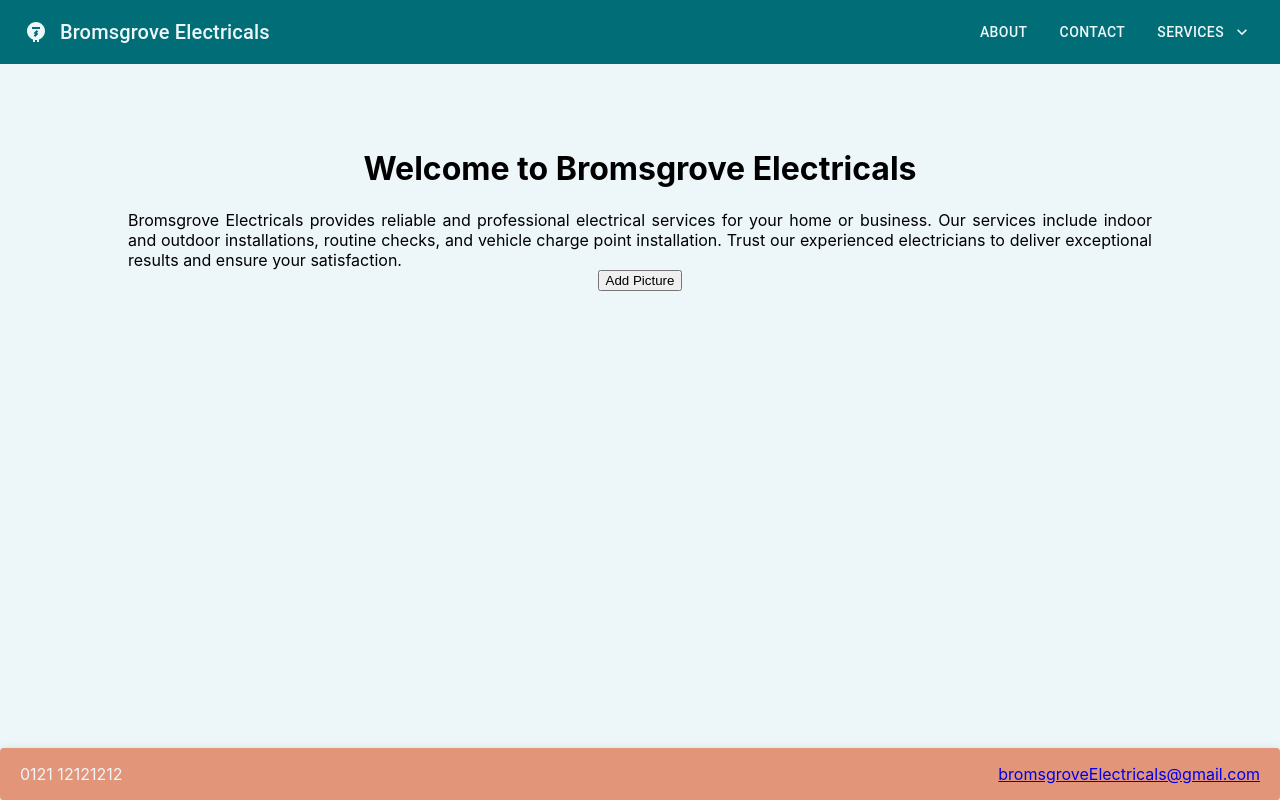
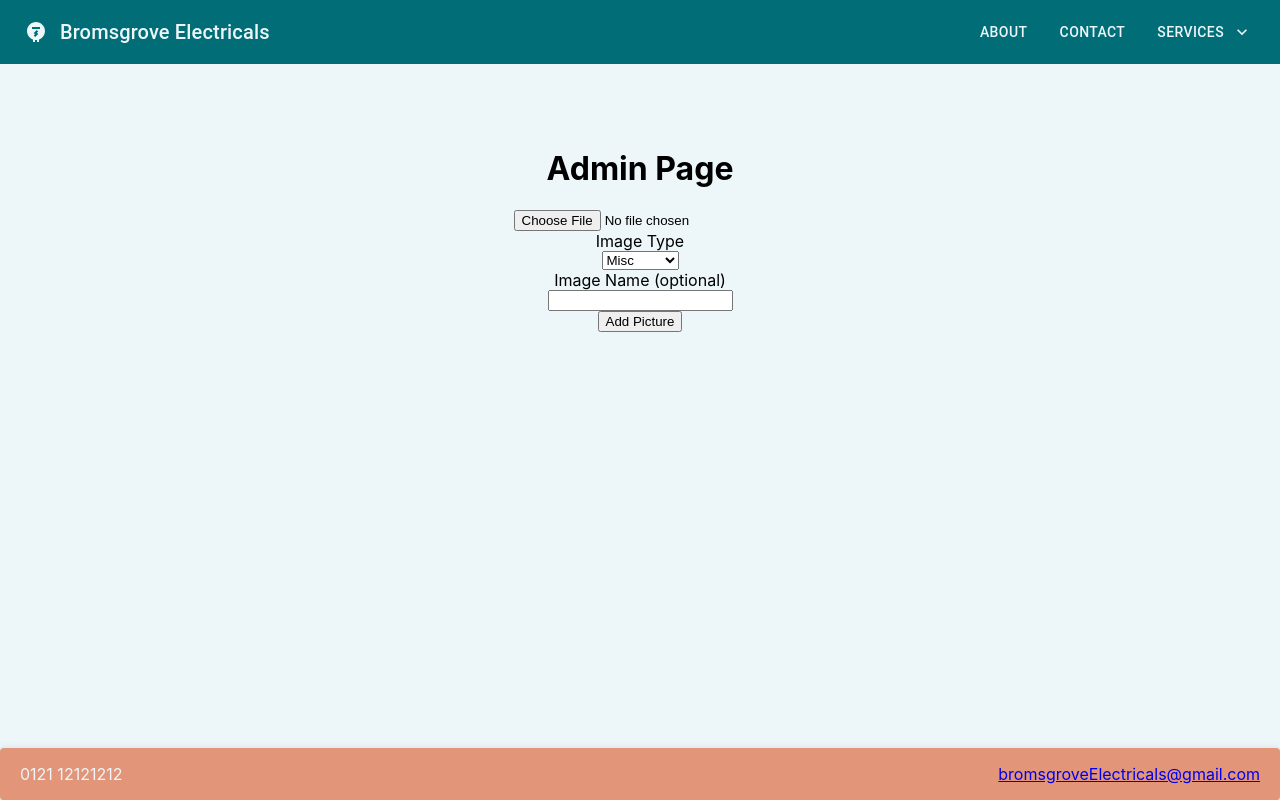
Before and after one commit to craig2812/bromsgrove-electricals-webapp, a React (Create React App) app: page /admin in a window 1280 px wide. Built offline with nearby package versions, Linux system fonts and the light colour scheme; no server answers; the database is empty.

Commit message:
v1.4.1/AddFirebaseStorageAndImageUpload-toAdmin

```diff
--- a/package.json
+++ b/package.json
@@ -21,6 +21,8 @@
     "react-router-dom": "^6.8.2",
     "react-scripts": "5.0.1",
     "typescript": "^4.9.5",
+    "util": "^0.12.5",
+    "uuid": "^9.0.0",
     "web-vitals": "^2.1.4"
   },
   "scripts": {
--- a/src/firebase/config.tsx
+++ b/src/firebase/config.tsx
@@ -1,5 +1,6 @@
 import { initializeApp } from 'firebase/app' // no compat for new SDK
 import { getDatabase, ref } from 'firebase/database'
+import {getStorage} from 'firebase/storage'
 
 
 const firebaseConfig = {
@@ -12,4 +13,5 @@
     measurementId: "G-EEG4JY02JS"
   };
 const app = initializeApp(firebaseConfig)
+export const storage = getStorage(app)
 export const database = getDatabase(app)
--- /dev/null
+++ b/src/firebase/getStorage.tsx
@@ -0,0 +1,69 @@
+import { initializeApp } from 'firebase/app';
+import { getFirestore, collection, addDoc, getDocs, Firestore } from 'firebase/firestore';
+import { doc, setDoc } from "firebase/firestore";
+import { set } from 'firebase/database';
+
+// Follow this pattern to import other Firebase services
+// import { } from 'firebase/<service>';
+
+// TODO: Replace the following with your app's Firebase project configuration
+const firebaseConfig = {
+    apiKey: "AIzaSyAUG8MvYI1nD9aoEYRD5Nnlo6Bg_qLnD8Q",
+    authDomain: "bromsgrovemaintenance7559.firebaseapp.com",
+    projectId: "bromsgrovemaintenance7559",
+    storageBucket: "bromsgrovemaintenance7559.appspot.com",
+    messagingSenderId: "547025782639",
+    appId: "1:547025782639:web:baaaf867f1e003c2de8a9a",
+    measurementId: "G-EEG4JY02JS"
+};
+
+const app = initializeApp(firebaseConfig);
+export const db = getFirestore(app);
+
+// Get a list of pictures from your database
+export async function getPictures(db: Firestore) {
+    const pictureCollection = collection(db, '/pictures');
+    const picSnapshot = await getDocs(pictureCollection);
+    const pictureList = picSnapshot.docs.map(pic => pic.data());
+    return pictureList;
+}
+
+
+// Add a new document in collection "cities"
+export async function addPictureNoId() {
+await setDoc(doc(db, "pictures", "new-picture"), {
+  id: "Tester",
+  url: "CA",
+  description: "USA",
+  type: "Indoor",
+  isShown: false
+})
+}
+
+export async function addPicture(pictureObj: Picture) {
+    await setDoc(doc(db, "pictures", pictureObj.id.toString()), {
+        id: pictureObj.id,
+        url: pictureObj.url,
+        description: pictureObj.descritption,
+        type: pictureObj.type,
+        isShown: pictureObj.isShown
+    });
+    console.log("Document written with ID:", pictureObj.id);
+}
+
+
+type Picture = {
+    id: number;
+    url: string;
+    descritption: string;
+    type: string;
+    isShown: boolean;
+};
+
+export async function fetchPics(): Promise<Picture[]> {
+    const picRef = collection(db, 'pictures');
+    const querySnapshot = await getDocs(picRef);
+    const pictures = querySnapshot.docs.map((doc) => doc.data() as Picture);
+
+    return pictures;
+}
--- a/src/pages/Admin/admin.tsx
+++ b/src/pages/Admin/admin.tsx
@@ -1,30 +1,59 @@
 import * as React from 'react';
-import { addPicture, fetchPics, getPictures } from '../../firebase/getData';
+import { useState } from 'react';
+import { addPicture, fetchPics } from '../../firebase/getData';
 import '../page.css';
 import { db } from '../../firebase/getData';
+import { getPictures } from '../../firebase/getStorage'
+import { ref, uploadBytes, listAll } from 'firebase/storage'
+import { storage } from '../../firebase/config';
+import {v4 as uuidv4} from 'uuid';
 
 const Home = () => {
 
-const pictures = getPictures(db)
-const pics = fetchPics()
-function addPic(){
-addPicture({
-    descritption: "Testing",
-    id: 12,
-    url: '',
-    type: '',
-    isShown: false
-})}
-pics.then(pic => pic.forEach(picture => {
-    console.log(picture)
-}))
+    const initialFile = new File(["foo"], "foo.txt", {
+        type: "text/plain",
+      })
+    const imageUuid = uuidv4();
+    const [imageUpload, setImageUpload] = useState<File>(initialFile)
+    const [imageType, setImageType] = useState('misc')
+    const [imageName, setImageName] = useState('')
+    const imagekListRef = ref(storage, "images/")
+
+React.useEffect(() => {
+    listAll(imagekListRef).then((response) => {
+        console.log('response',response)
+    })
+}, []
+)
+    const pictures = getPictures(db)
+    const pics = fetchPics()
+
+    const handleImageUpload = () => {
+            const imageFullName = imageType + '_' + (imageName.length > 0 ? imageName : imageUpload?.name) + '_' + imageUuid
+            const imageRef = ref(storage, `images/${imageFullName}`)
+            console.log('button clicked', imageFullName)
+
+            uploadBytes(imageRef, imageUpload).then(() => {
+                console.log(`image uploaded: ${imageFullName}`)
+                alert(`image uploaded: ${imageFullName}`)
+            })
+    };
+
     return (
         <div className="page-container">
-            <h1>Welcome to Bromsgrove Electricals</h1>
-            Bromsgrove Electricals provides reliable and professional electrical services for your home or business. Our services include indoor and outdoor installations, routine checks, and vehicle charge point installation. Trust our experienced electricians to deliver exceptional results and ensure your satisfaction.
+            <h1>Admin Page</h1>
 
-            <button onClick={addPic}>Add Picture</button>
-            </div>
+            <input type="file" onChange={(event) => { if(event.target.files) {setImageUpload(event?.target.files[0])} }}></input>
+            Image Type
+            <select name="bad_day" onChange={(event) => { setImageType(event.target.value) }}>
+                <option value="electrical">Electrical</option>
+                <option value="garden" selected>Garden</option>
+                <option value="misc" selected>Misc</option>
+            </select>
+            Image Name (optional)
+            <input type="text" onChange={(event) => { setImageName(event.target.value) }}></input>
+            <button onClick={handleImageUpload}>Add Picture</button>
+        </div>
     );
 };
 
```
Also changed, not shown: 2 other files (tests, documents, lock files or other folders).
